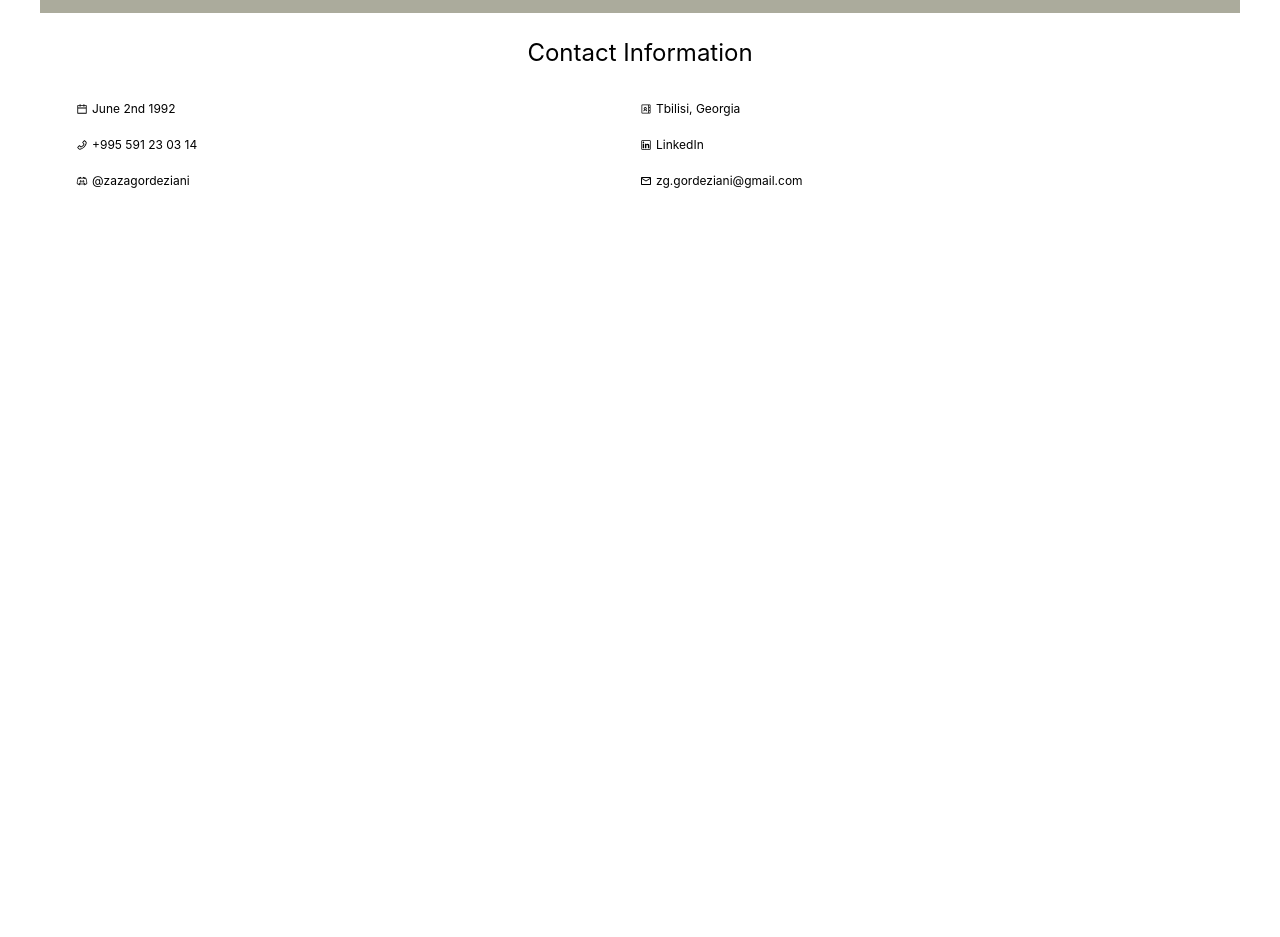
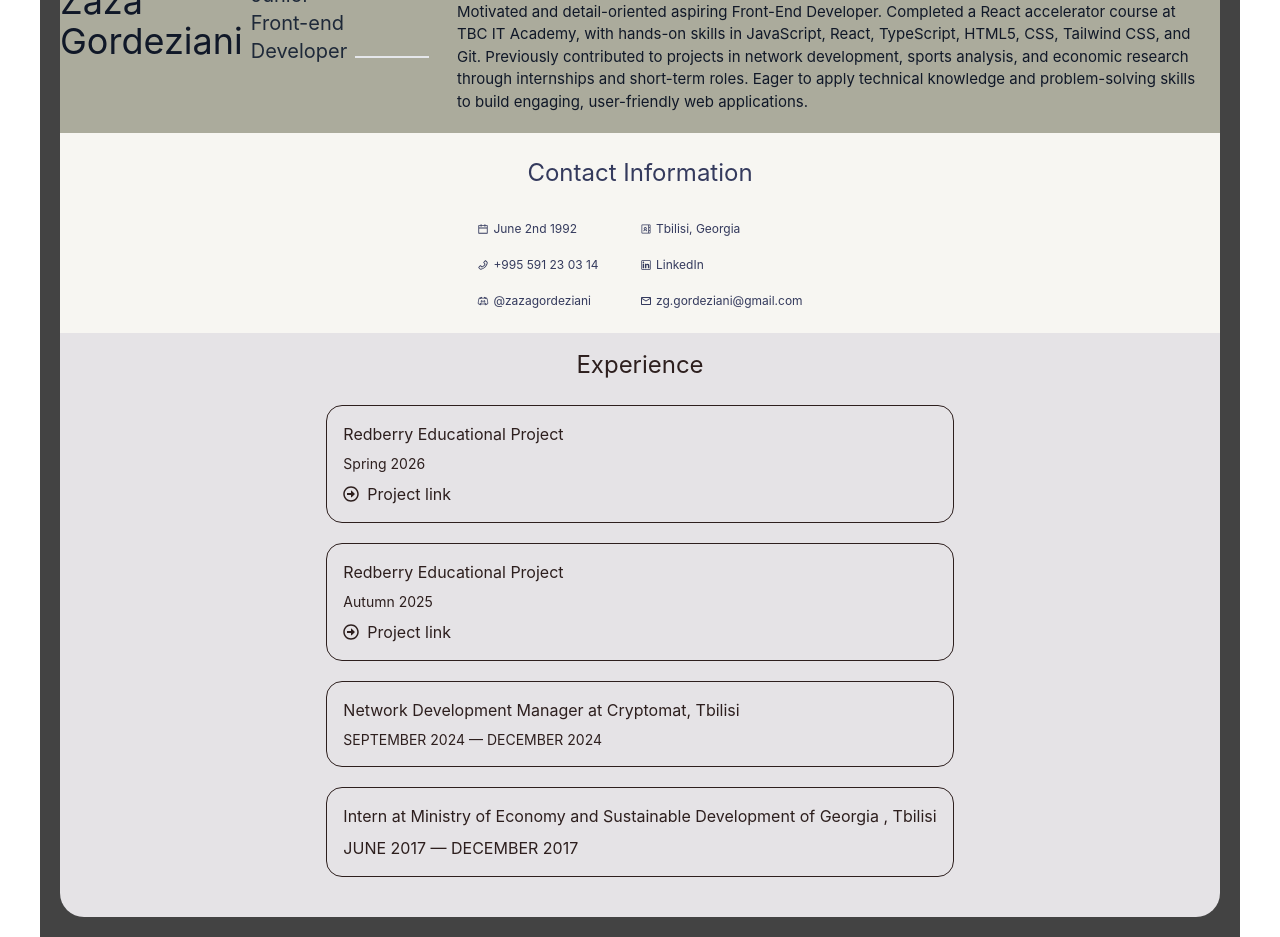
Before and after one commit to ZazaGordeziani/rsschool-cv, a React (Vite) app: page / in a window 1280 px wide. Shown: the part 360-1297 px from the top of the page. Before the commit the page ends 800 px from the top, so only its background shows below. Built offline with nearby package versions, Linux system fonts and the light colour scheme.

Commit message:
feat: add parts in the body section such as nav and experience, need to be styled for responsive design

```diff
--- a/src/App.tsx
+++ b/src/App.tsx
@@ -3,9 +3,12 @@ import Header from "./cv-components/header/header";
 
 function App() {
   return (
-    <main className="mx-auto w-full max-w-300 ">
-      <Header />
-      <Body />
+    <main className="mx-auto w-full max-w-300 bg-[#434343] px-5 py-5 ">
+      <div className=" rounded-3xl overflow-hidden">
+        {" "}
+        <Header />
+        <Body />
+      </div>
     </main>
   );
 }
--- a/src/cv-components/body/body.tsx
+++ b/src/cv-components/body/body.tsx
@@ -1,51 +1,14 @@
-import {
-  AiOutlineCalendar,
-  AiOutlinePhone,
-  AiOutlineLinkedin,
-  AiOutlineDiscord,
-} from "react-icons/ai";
-import { PiAddressBookTabs } from "react-icons/pi";
-import { MdOutlineEmail } from "react-icons/md";
+import Nav from "./components/nav";
+import ContactInfo from "./components/contact";
+import Experience from "./components/experience";
 
 const Body = () => {
   return (
-    <section className="flext text-center px-6 ">
-      <h2 className="text-2xl">Contact Information</h2>
-      <ul className="grid grid-cols-2  px-3 gap-y-5 pt-8 text-xs">
-        <li className="flex items-center gap-1">
-          <AiOutlineCalendar />
-          <span>June 2nd 1992</span>
-        </li>
-        <li className="flex items-center gap-1">
-          <PiAddressBookTabs />
-          <span>Tbilisi, Georgia</span>
-        </li>
-
-        <li className="flex items-center gap-1">
-          <AiOutlinePhone />
-          <span>+995 591 23 03 14</span>
-        </li>
-        <li className="flex  items-center gap-1">
-          <a
-            href="https://www.linkedin.com/in/zaza-gordeziani-589b91359/"
-            target="_blank"
-            rel="noopener noreferrer"
-            className="flex  items-center gap-1"
-          >
-            <AiOutlineLinkedin />
-            <span>LinkedIn</span>
-          </a>
-        </li>
-        <li className="flex items-center gap-1">
-          <AiOutlineDiscord />
-          <span>@zazagordeziani</span>
-        </li>
-        <li className="flex items-center gap-1">
-          <MdOutlineEmail />
-          <span>zg.gordeziani@gmail.com</span>
-        </li>
-      </ul>
-    </section>
+    <>
+      <Nav />
+      <ContactInfo />
+      <Experience />
+    </>
   );
 };
 
--- /dev/null
+++ b/src/cv-components/body/components/contact.tsx
@@ -0,0 +1,51 @@
+import {
+  AiOutlineCalendar,
+  AiOutlinePhone,
+  AiOutlineLinkedin,
+  AiOutlineDiscord,
+} from "react-icons/ai";
+import { PiAddressBookTabs } from "react-icons/pi";
+import { MdOutlineEmail } from "react-icons/md";
+const ContactInfo = () => {
+  return (
+    <section className="flext text-center p-6   bg-[#F7F6F2] text-[#343A5D]">
+      <h2 className="text-2xl">Contact Information</h2>
+      <ul className="grid grid-cols-2 w-fit mx-auto  gap-y-5 pt-8 text-xs">
+        <li className="flex items-center gap-1">
+          <AiOutlineCalendar />
+          <span>June 2nd 1992</span>
+        </li>
+        <li className="flex items-center gap-1">
+          <PiAddressBookTabs />
+          <span>Tbilisi, Georgia</span>
+        </li>
+
+        <li className="flex items-center gap-1">
+          <AiOutlinePhone />
+          <span>+995 591 23 03 14</span>
+        </li>
+        <li className="flex  items-center gap-1">
+          <a
+            href="https://www.linkedin.com/in/zaza-gordeziani-589b91359/"
+            target="_blank"
+            rel="noopener noreferrer"
+            className="flex  items-center gap-1"
+          >
+            <AiOutlineLinkedin />
+            <span>LinkedIn</span>
+          </a>
+        </li>
+        <li className="flex items-center gap-1">
+          <AiOutlineDiscord />
+          <span>@zazagordeziani</span>
+        </li>
+        <li className="flex items-center gap-1">
+          <MdOutlineEmail />
+          <span>zg.gordeziani@gmail.com</span>
+        </li>
+      </ul>
+    </section>
+  );
+};
+
+export default ContactInfo;
--- /dev/null
+++ b/src/cv-components/body/components/experience.tsx
@@ -0,0 +1,55 @@
+import { FaRegArrowAltCircleRight } from "react-icons/fa";
+
+const Experience = () => {
+  return (
+    <section
+      id="experience"
+      className="bg-[#E5E3E6] flex flex-col items items-center py-4 px-4 text-[#2D1F1E]"
+    >
+      <h2 className="text-2xl ">Experience</h2>
+      <div className="flex flex-col py-6 gap-5 ">
+        <div className="border rounded-2xl p-4 flex flex-col gap-y-2">
+          <h3 className="text-base">Redberry Educational Project</h3>
+          <p className="text-sm">Spring 2026</p>
+          <a
+            href="https://github.com/ZazaGordeziani/Redberry-E-learning"
+            target="_blank"
+            rel="noopener noreferrer"
+            className="flex items-center gap-x-2"
+          >
+            <FaRegArrowAltCircleRight />
+            Project link
+          </a>
+        </div>
+        <div className="border rounded-2xl p-4 flex flex-col gap-y-2">
+          <h3 className="text-base">Redberry Educational Project</h3>
+          <p className="text-sm">Autumn 2025</p>
+          <a
+            href="https://github.com/ZazaGordeziani/RedSeam-Clothing"
+            target="_blank"
+            rel="noopener noreferrer"
+            className="flex items-center gap-x-2"
+          >
+            <FaRegArrowAltCircleRight />
+            Project link
+          </a>
+        </div>
+        <div className="border rounded-2xl p-4 flex flex-col gap-y-2">
+          <h3 className="text-base">
+            Network Development Manager at Cryptomat, Tbilisi
+          </h3>
+          <p className="text-sm">SEPTEMBER 2024 — DECEMBER 2024</p>
+        </div>
+        <div className="border rounded-2xl p-4 flex flex-col gap-y-2">
+          <h3 className="text-base">
+            Intern at Ministry of Economy and Sustainable Development of Georgia
+            , Tbilisi{" "}
+          </h3>
+          <p className="text-base">JUNE 2017 — DECEMBER 2017</p>
+        </div>
+      </div>
+    </section>
+  );
+};
+
+export default Experience;
--- /dev/null
+++ b/src/cv-components/body/components/nav.tsx
@@ -0,0 +1,11 @@
+const Nav = () => {
+  return (
+    <nav className=" bg-[#D5DACE] sm:hidden py-4 text-[#343A3D] justify-center flex flex-row gap-x-5">
+      <a href="#skills">Skills</a>
+      <a href="#experience">Experience</a>
+      <a href="#education">Education</a>
+    </nav>
+  );
+};
+
+export default Nav;
--- /dev/null
+++ b/src/cv-components/body/components/skills.tsx
@@ -0,0 +1,17 @@
+const Skills = () => {
+  return (
+    <div>
+      <ul>
+        <li></li>
+        <li></li>
+        <li></li>
+        <li></li>
+        <li></li>
+        <li></li>
+        <li></li>
+      </ul>
+    </div>
+  );
+};
+
+export default Skills;
--- a/src/cv-components/header/header.tsx
+++ b/src/cv-components/header/header.tsx
@@ -2,11 +2,21 @@ import profilePhoto from "../../assets/profile-photo.png";
 
 const Header = () => {
   return (
-    <section className=" pt-4 bg-olive-400 flex flex-col items-center text-center sm:items-start sm:text-left mb-6">
+    <section className=" pt-4 bg-olive-400 flex flex-col items-center text-center sm:items-start sm:text-left ">
       <img className="w-50 sm:w-3xs" src={profilePhoto} alt="profile-photo" />
       <div className="pt-4 flex flex-col gap-2 sm:flex sm:flex-row">
         <h1 className="text-4xl text-gray-900 ">Zaza Gordeziani</h1>
         <p className="text-xl text-gray-800 pb-6">Junior Front-end Developer</p>
+        <p className=" m-auto p-px  w-xs text-[12px] bg-gray-200"></p>
+        <p className="px-5 py-5 text-[15px]  text-gray-900">
+          Motivated and detail-oriented aspiring Front-End Developer. Completed
+          a React accelerator course at TBC IT Academy, with hands-on skills in
+          JavaScript, React, TypeScript, HTML5, CSS, Tailwind CSS, and Git.
+          Previously contributed to projects in network development, sports
+          analysis, and economic research through internships and short-term
+          roles. Eager to apply technical knowledge and problem-solving skills
+          to build engaging, user-friendly web applications.{" "}
+        </p>
       </div>
     </section>
   );
```
